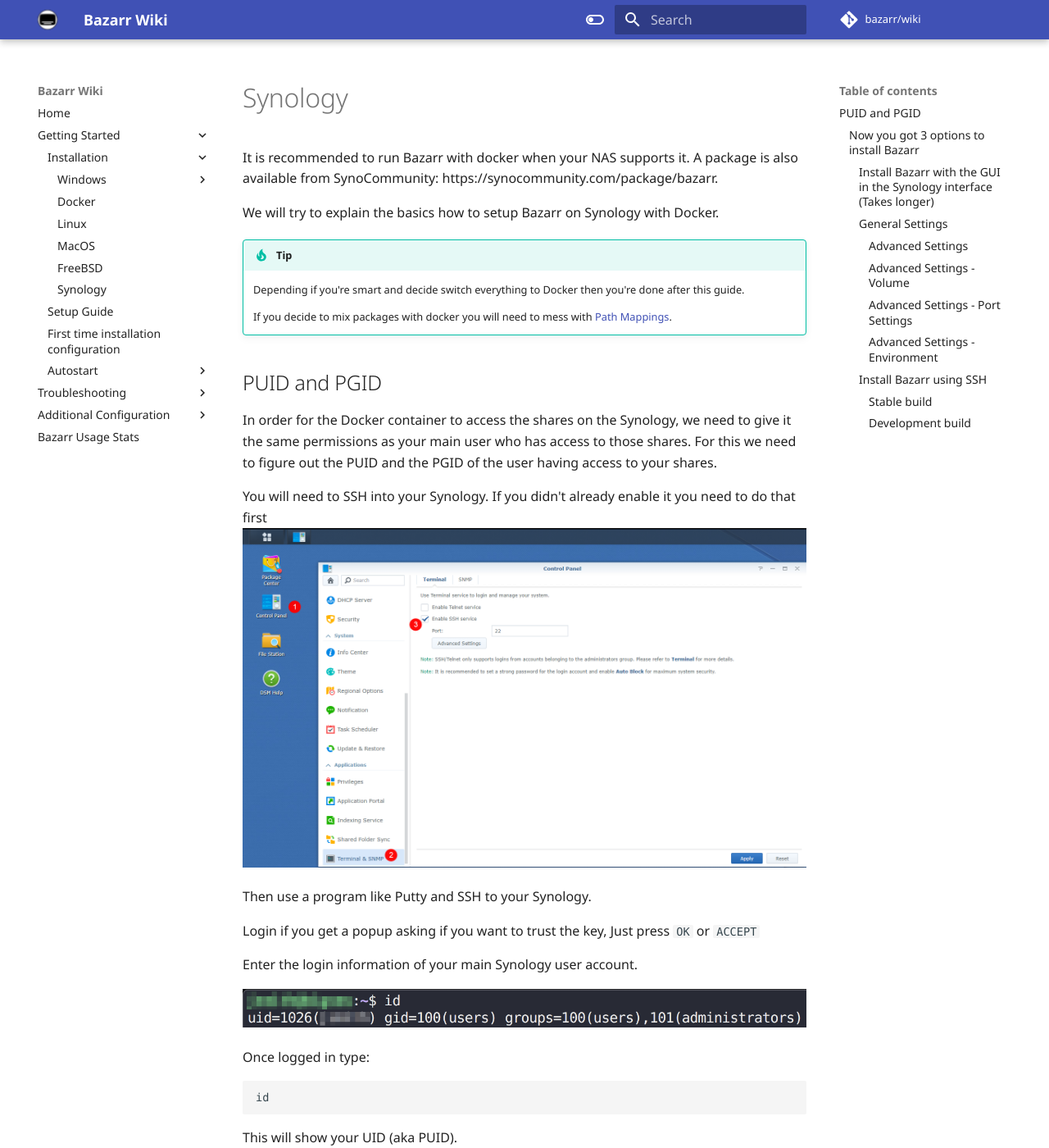
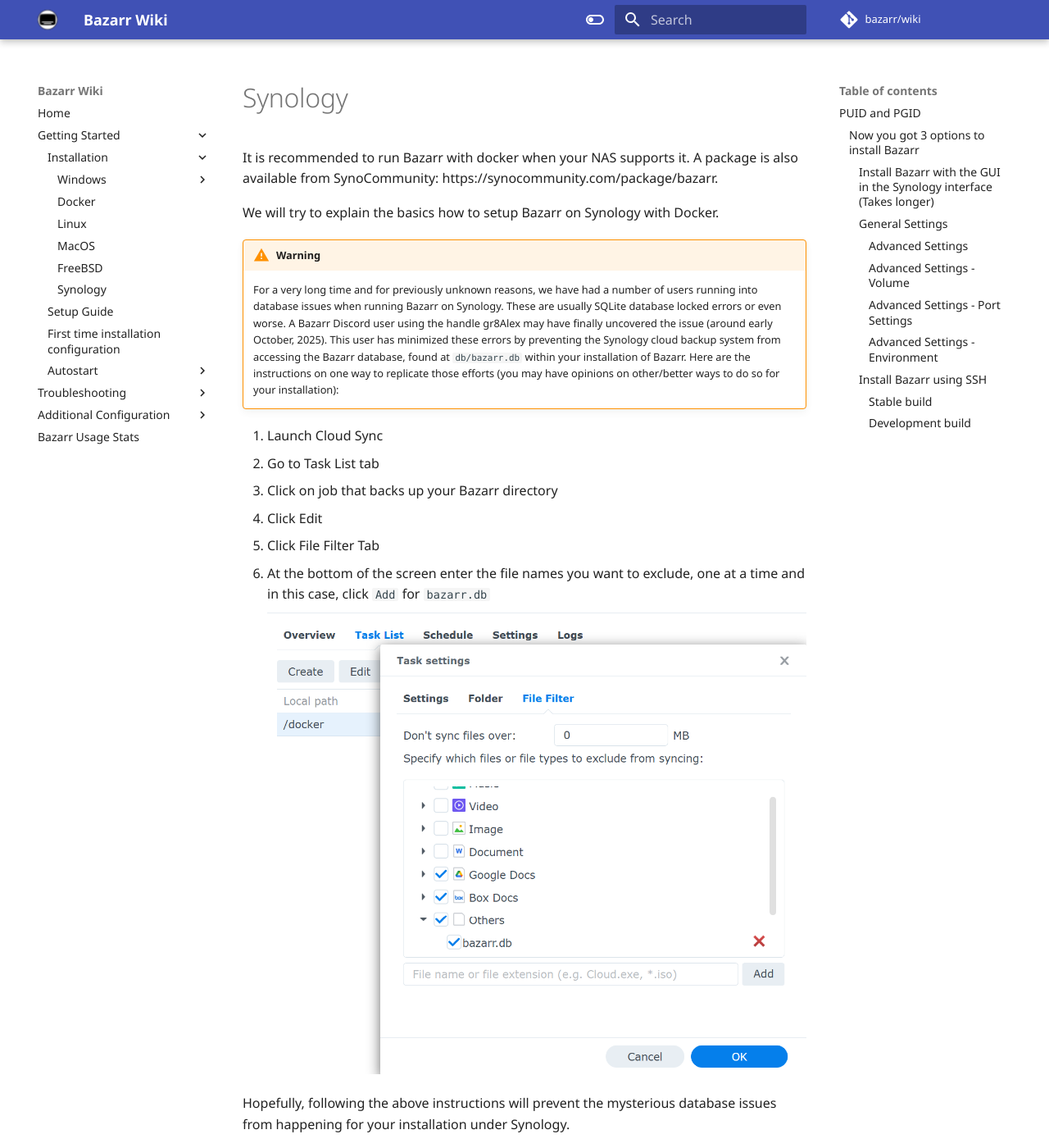
Before and after one commit to bazarr/wiki, an MkDocs documentation site: the page built from docs/Getting-Started/Installation/Synology/synology.md, in a window 1280 px wide and 1400 px high. Shown: the whole window at 82% size. Built offline with MkDocs 1.6.1 and Material for MkDocs 9.7.7, drawn with Linux system fonts in a browser that asks for light colours; some web fonts are replaced; comment, search, counter and statistics services are not loaded.

Commit message:
Added instructions on how to disable Synology Cloud backup of bazarr.db
Also added image provided by user gr8Alex.

```diff
--- a/docs/Getting-Started/Installation/Synology/synology.md
+++ b/docs/Getting-Started/Installation/Synology/synology.md
@@ -3,6 +3,19 @@
 It is recommended to run Bazarr with docker when your NAS supports it. A package is also available from SynoCommunity: https://synocommunity.com/package/bazarr.
 
 We will try to explain the basics how to setup Bazarr on Synology with Docker.
+
+!!! WARNING
+    For a very long time and for previously unknown reasons, we have had a number of users running into database issues when running Bazarr on Synology. These are usually SQLite database locked errors or even worse. A Bazarr Discord user using the handle gr8Alex may have finally uncovered the issue (around early October, 2025). This user has minimized these errors by preventing the Synology cloud backup system from accessing the Bazarr database, found at `db/bazarr.db` within your installation of Bazarr. Here are the instructions on one way to replicate those efforts (you may have opinions on other/better ways to do so for your installation):
+
+1. Launch Cloud Sync
+2. Go to Task List tab
+3. Click on job that backs up your Bazarr directory
+4. Click Edit
+5. Click File Filter Tab
+6. At the bottom of the screen enter the file names you want to exclude, one at a time and in this case, click `Add` for `bazarr.db`
+   ![!synology_bazarr_db](images/synology_bazarr_db.png)
+
+Hopefully, following the above instructions will prevent the mysterious database issues from happening for your installation under Synology.
 
 !!! TIP
     Depending if you're smart and decide switch everything to Docker then you're done after this guide.
```
Also changed, not shown: other parts of docs/Getting-Started/Installation/Synology/synology.md (+4 -4 lines), docs/Getting-Started/Installation/Synology/images/synology_bazarr_db.png (added).
